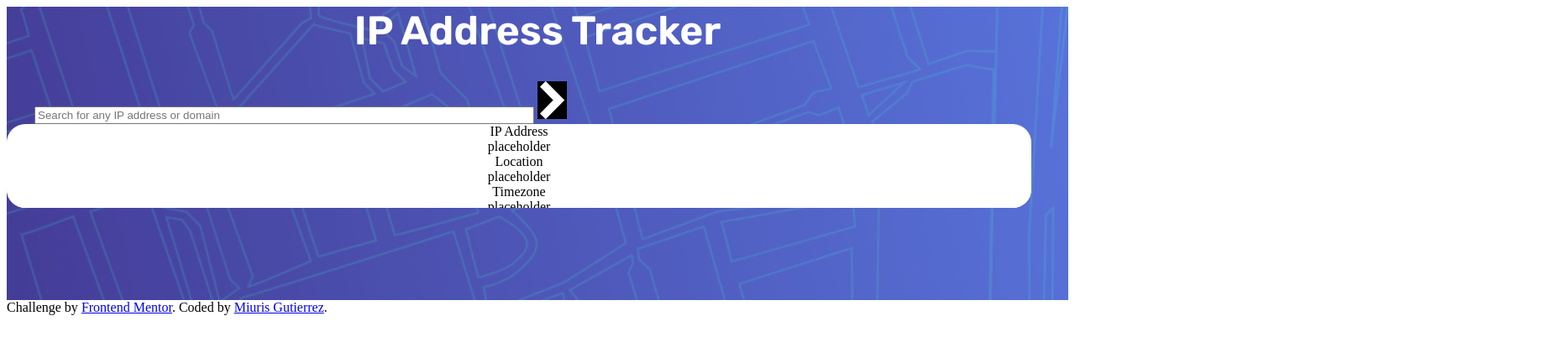
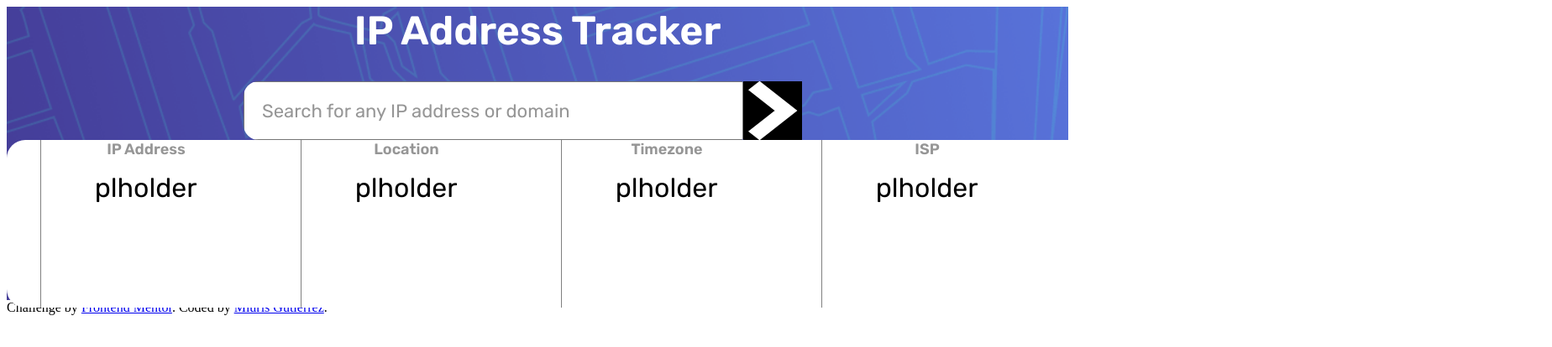
Before and after one commit to miuris/miuris.github.io, a plain HTML site: page index.html in a window 1280 px wide. Shown: the whole page at 84% size, 1848 px wide, since content can reach past the window. Drawn offline with nearby package versions, Linux system fonts and the light colour scheme.

Commit message:
Updated styling, cleaned up code

```diff
--- a/app.js
+++ b/app.js
@@ -2,21 +2,3 @@ import background from "./images/pattern-bg-desktopp.png";
 import arrow from ".images/icon-arrow.svg";
 import L from "leaflet";
 import "leaflet/dist/leaflet.css";
-
-
-
-{/* <section>
-    <div className="absolute -z-10">
-        <img src="/images/pattern-bg-desktop.png" alt="Blueprint layout" className="w-full">
-            IP Address Tracker
-
-            Search for any IP address or domain
-
-            IP Address
-            Location
-            Timezone
-            UTC <!-- add offset value dynamically using the API -->
-            ISP
-
-    </div>
-</section>     */}
--- a/index.html
+++ b/index.html
@@ -11,41 +11,45 @@
   <link rel="stylesheet" href="node_modules/leaflet/dist/leaflet.css" />
   <script src="node_modules/leaflet/dist/leaflet.js"></script>
   <link rel="preconnect" href="https://fonts.googleapis.com">
-<link rel="preconnect" href="https://fonts.gstatic.com" crossorigin>
-<link href="https://fonts.googleapis.com/css2?family=Rubik:ital,wght@0,300..900;1,300..900&display=swap" rel="stylesheet">
+  <link rel="preconnect" href="https://fonts.gstatic.com" crossorigin>
+  <link href="https://fonts.googleapis.com/css2?family=Rubik:ital,wght@0,300..900;1,300..900&display=swap"
+    rel="stylesheet">
+   <link rel="font" href="https://fonts.google.com/specimen/Rubik">
   <title>IP Address Tracker</title>
+</head>
 
-</head>
 <body>
   <main>
     <header>
       <h1>IP Address Tracker</h1>
-      <div class="ipaddress-input">
-        <input type="text" placeholder="Search for any IP address or domain">
+      <div>
+        <div class="ipaddress-input">
+          <input type="text" placeholder="Search for any IP address or domain">
           <img class="icon-arrow" src="/images/icon-arrow.svg" alt="icon of an arrow">
+        </div>
         <div class="display-container">
           <div class="display">
-            <div>IP Address</div>
-            <div>placeholder</div>
+            <div class="pl-title">IP Address</div>
+            <div class="info">plholder</div>
           </div>
           <div class="display-container">
             <div class="display">
-              <div>Location</div>
-              <div>placeholder</div>
+              <div class="pl-title">Location</div>
+              <div class="info">plholder</div>
             </div>
             <div class="display-container">
               <div class="display">
-                <div>Timezone</div>
-                <div>placeholder</div>
+                <div class="pl-title">Timezone</div>
+                <div class="info">plholder</div>
               </div>
               <div class="display-container">
                 <div class="display">
-                  <div>ISP</div>
-                  <div>placeholder</div>
+                  <div class="pl-title">ISP</div>
+                  <div class="info">plholder</div>
                 </div>
               </div>
-
             </div>
+          </div>
     </header>
   </main>
 
--- a/styles.css
+++ b/styles.css
@@ -6,18 +6,32 @@ header {
     background-image: url("images/pattern-bg-desktop.png");
     background-size: cover;
     text-align: center;
+    flex-direction: column;
+    display: flex;
 }
 .ipaddress-input {
     width: 700px;
-    height: 60px;
-
+    display: flex;
+    height: 70px;
+    border-radius: 18px;
+    overflow: hidden;
+    margin-inline: auto;
+    bottom: 250px;
 }
 input {
     width: 85%;
+    padding-inline: 20px;
+    font-family: rubik;
+    font-size: 22px;
 }
-input::display-container {
-    color: hsl(0, 0%, 59%);
-
+input:focus {
+    outline: none;
+    border: none;
+}
+input::placeholder {
+    color:  hsl(0, 0%, 59%);
+    font-size: 22px;
+    font-family: rubik;
 }
 h1 {
     font-family: Rubik, sans-serif;
@@ -30,14 +44,44 @@ h1 {
     font-style: normal;
 }
 .display-container {
-    height: 100px;
-    position: absolute;
+    height: 200px;
+    width: 200px;
     background-color: white;
     width: 1220px;
     border-radius: 22px;
-    overflow: hidden;
+    display: flex;
+    justify-content: space-between;
+    align-content: center;
+    padding-inline: 40px;
+    gap: 20px;
+    position: relative;
+}
+.display {
+    width: 250px;
+    border-left: 1px solid gray;
 }
 .icon-arrow {
-    width: 5%;
+    width: 10%;
+    display: flex;
+    justify-content: center;
+    align-items: center;
     background-color: black;
 }
+.pl-title {
+    font-family: rubik;
+    font-weight: 600;
+    color: hsl(0, 0%, 59%);
+    width: 250px;
+    text-align: center;
+    font-size: 18px;
+}
+.info {
+    font-size: 2rem;
+    font-family: Rubik;
+    font-weight: 400;
+    margin-top: 1rem;
+}
+
+
+
+@media (max-width: 1440px)
```
